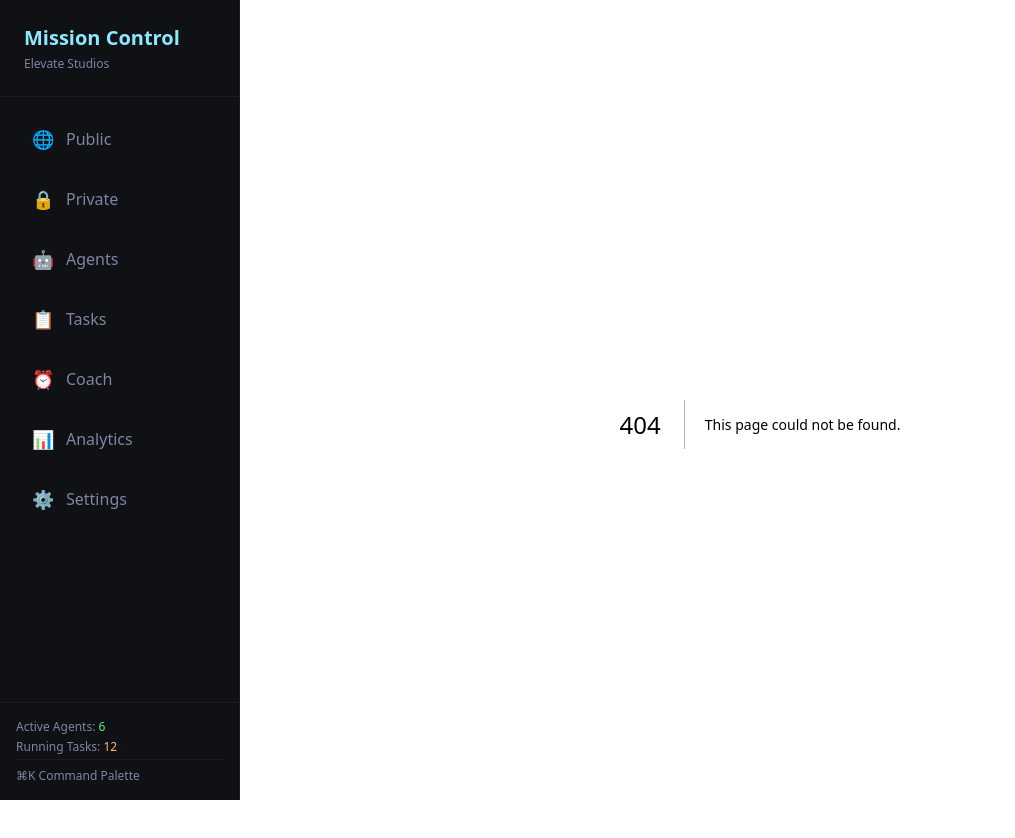
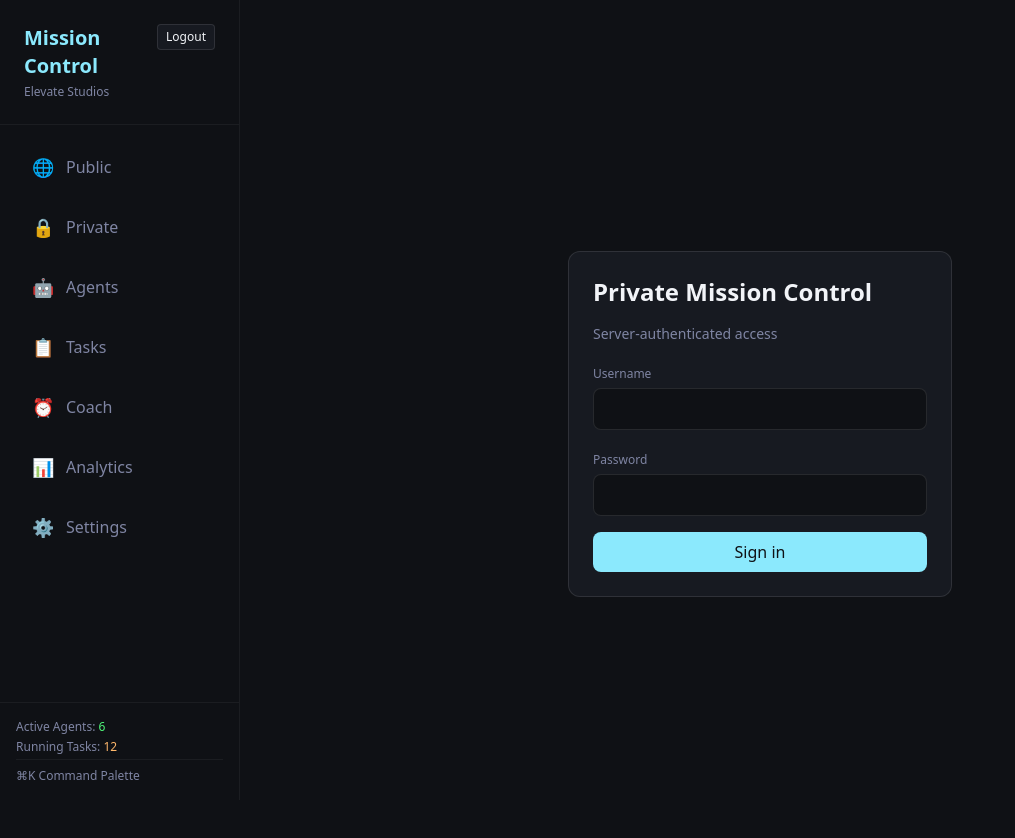
Before and after one commit to cryptolyrics/mission-control-dashboard, a Next.js app: page /login in a window 1280 px wide. Before the commit this address had no page. Shown: the top 838 px of the page, without its empty margins (0-1015 px from the left). Built offline with nearby package versions, Linux system fonts and the light colour scheme.

Commit message:
feat: add server-side private auth with login API, middleware, and secure cookie sessions

```diff
--- a/next.config.mjs
+++ b/next.config.mjs
@@ -1,4 +1,6 @@
 /** @type {import('next').NextConfig} */
-const nextConfig = {};
+const nextConfig = {
+  output: "standalone",
+};
 
 export default nextConfig;
--- /dev/null
+++ b/src/app/api/auth/login/route.ts
@@ -0,0 +1,24 @@
+import { NextResponse } from "next/server";
+import { AUTH_COOKIE, expectedToken, isValidLogin } from "@/lib/auth";
+
+export async function POST(req: Request) {
+  const body = await req.json().catch(() => null);
+  const user = body?.user || "";
+  const password = body?.password || "";
+
+  if (!isValidLogin(user, password)) {
+    return NextResponse.json({ ok: false, error: "Invalid credentials" }, { status: 401 });
+  }
+
+  const res = NextResponse.json({ ok: true });
+  res.cookies.set({
+    name: AUTH_COOKIE,
+    value: expectedToken(),
+    httpOnly: true,
+    secure: true,
+    sameSite: "lax",
+    path: "/",
+    maxAge: 60 * 60 * 8,
+  });
+  return res;
+}
--- /dev/null
+++ b/src/app/api/auth/logout/route.ts
@@ -0,0 +1,8 @@
+import { NextResponse } from "next/server";
+import { AUTH_COOKIE } from "@/lib/auth";
+
+export async function POST() {
+  const res = NextResponse.json({ ok: true });
+  res.cookies.set({ name: AUTH_COOKIE, value: "", path: "/", maxAge: 0 });
+  return res;
+}
--- /dev/null
+++ b/src/app/login/page.tsx
@@ -0,0 +1,53 @@
+"use client";
+
+import { FormEvent, useState } from "react";
+import { useRouter, useSearchParams } from "next/navigation";
+
+export default function LoginPage() {
+  const router = useRouter();
+  const params = useSearchParams();
+  const next = params.get("next") || "/private";
+  const [user, setUser] = useState("");
+  const [password, setPassword] = useState("");
+  const [error, setError] = useState("");
+  const [loading, setLoading] = useState(false);
+
+  const onSubmit = async (e: FormEvent) => {
+    e.preventDefault();
+    setLoading(true);
+    setError("");
+    const res = await fetch("/api/auth/login", {
+      method: "POST",
+      headers: { "Content-Type": "application/json" },
+      body: JSON.stringify({ user, password }),
+    });
+    setLoading(false);
+    if (!res.ok) {
+      setError("Invalid credentials");
+      return;
+    }
+    router.push(next);
+  };
+
+  return (
+    <div className="min-h-screen flex items-center justify-center bg-background p-4">
+      <form onSubmit={onSubmit} className="w-full max-w-sm bg-card border border-white/10 rounded-xl p-6 space-y-4">
+        <h1 className="text-2xl font-bold">Private Mission Control</h1>
+        <p className="text-sm text-text-secondary">Server-authenticated access</p>
+
+        <div>
+          <label className="text-xs text-text-secondary">Username</label>
+          <input value={user} onChange={(e) => setUser(e.target.value)} className="mt-1 w-full px-3 py-2 rounded-lg bg-background border border-white/10 outline-none" />
+        </div>
+        <div>
+          <label className="text-xs text-text-secondary">Password</label>
+          <input type="password" value={password} onChange={(e) => setPassword(e.target.value)} className="mt-1 w-full px-3 py-2 rounded-lg bg-background border border-white/10 outline-none" />
+        </div>
+        {error && <p className="text-sm text-error">{error}</p>}
+        <button disabled={loading} className="w-full py-2 rounded-lg bg-primary text-background font-medium disabled:opacity-50">
+          {loading ? "Signing in..." : "Sign in"}
+        </button>
+      </form>
+    </div>
+  );
+}
--- /dev/null
+++ b/src/components/LogoutButton.tsx
@@ -0,0 +1,18 @@
+"use client";
+
+import { useRouter } from "next/navigation";
+
+export default function LogoutButton() {
+  const router = useRouter();
+  return (
+    <button
+      onClick={async () => {
+        await fetch("/api/auth/logout", { method: "POST" });
+        router.push("/login");
+      }}
+      className="text-xs px-2 py-1 rounded bg-card hover:bg-card-hover border border-white/10"
+    >
+      Logout
+    </button>
+  );
+}
--- a/src/components/Sidebar.tsx
+++ b/src/components/Sidebar.tsx
@@ -2,6 +2,7 @@
 
 import Link from "next/link";
 import { usePathname } from "next/navigation";
+import LogoutButton from "@/components/LogoutButton";
 
 const navItems = [
   { href: "/", label: "Public", icon: "🌐" },
@@ -18,9 +19,12 @@ export default function Sidebar() {
 
   return (
     <aside className="fixed left-0 top-0 h-screen w-60 bg-background border-r border-white/5 flex flex-col">
-      <div className="p-6 border-b border-white/5">
-        <h1 className="text-xl font-bold text-primary">Mission Control</h1>
-        <p className="text-xs text-text-secondary mt-1">Elevate Studios</p>
+      <div className="p-6 border-b border-white/5 flex items-start justify-between gap-2">
+        <div>
+          <h1 className="text-xl font-bold text-primary">Mission Control</h1>
+          <p className="text-xs text-text-secondary mt-1">Elevate Studios</p>
+        </div>
+        <LogoutButton />
       </div>
 
       <nav className="flex-1 p-4">
--- /dev/null
+++ b/src/lib/auth.ts
@@ -0,0 +1,32 @@
+import crypto from "crypto";
+
+export const AUTH_COOKIE = "mc_priv";
+
+function safeEqual(a: string, b: string) {
+  const aBuf = Buffer.from(a);
+  const bBuf = Buffer.from(b);
+  if (aBuf.length !== bBuf.length) return false;
+  return crypto.timingSafeEqual(aBuf, bBuf);
+}
+
+export function expectedPassword() {
+  return process.env.PRIVATE_DASH_PASSWORD || "changeme";
+}
+
+export function expectedUser() {
+  return process.env.PRIVATE_DASH_USER || "admin";
+}
+
+export function expectedToken() {
+  const secret = process.env.PRIVATE_DASH_SECRET || process.env.PRIVATE_DASH_PASSWORD || "changeme";
+  return crypto.createHash("sha256").update(`mc:${secret}`).digest("hex");
+}
+
+export function isValidLogin(user: string, password: string) {
+  return safeEqual(user || "", expectedUser()) && safeEqual(password || "", expectedPassword());
+}
+
+export function isValidToken(token?: string) {
+  if (!token) return false;
+  return safeEqual(token, expectedToken());
+}
```
Also changed, not shown: src/middleware.ts (+16 -18 lines).
